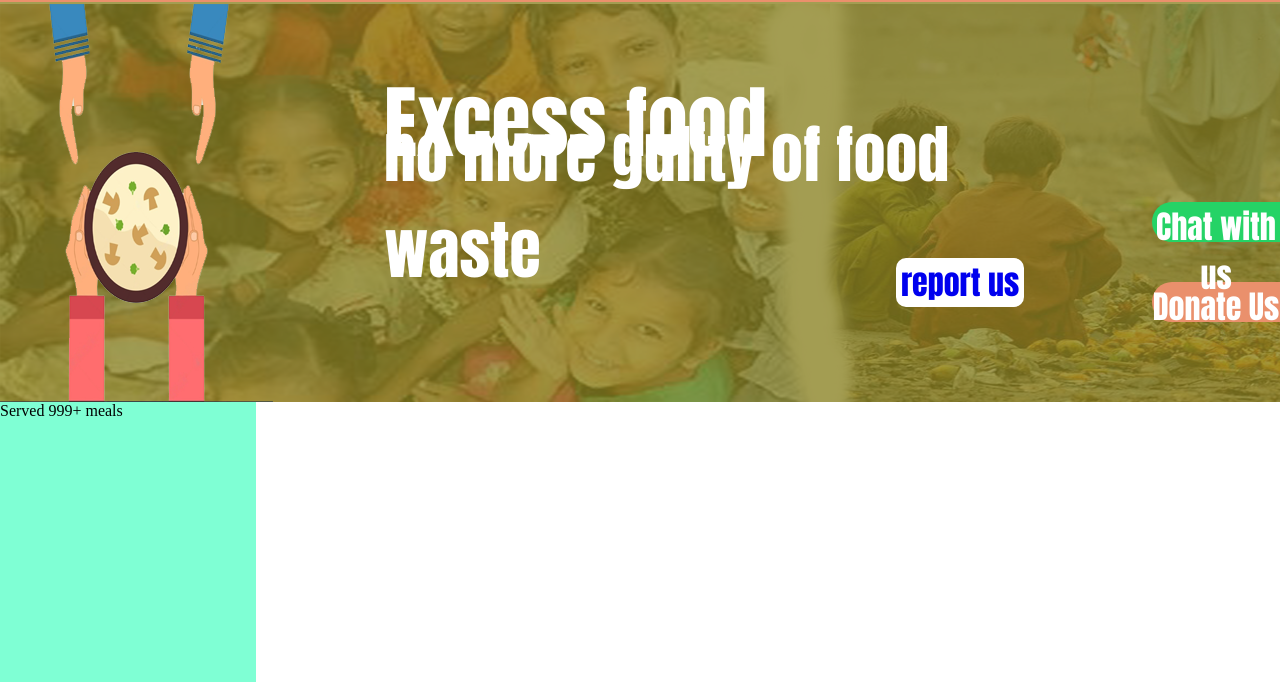
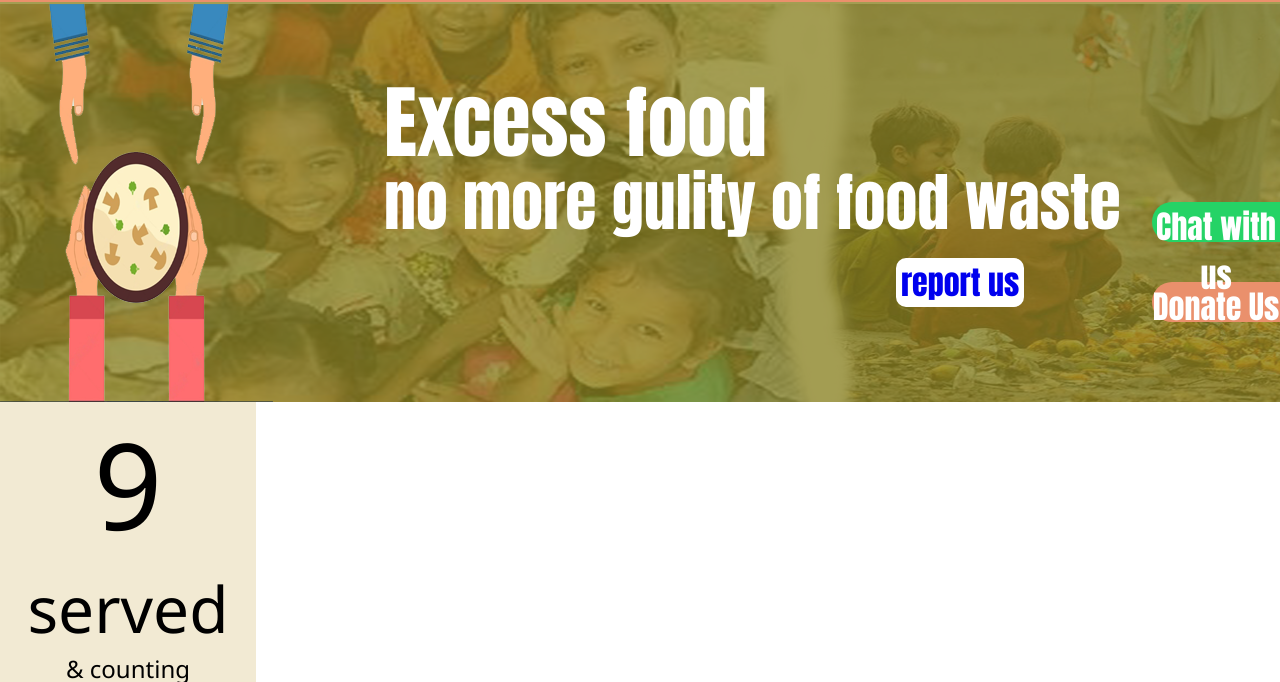
Before and after one commit to Nagamanikanta-manam/CSP, a plain HTML site: page home.html in a window 1280 px wide. Shown: the part 118-800 px from the top of the page. Drawn offline with Linux system fonts and the light colour scheme.

Commit message:
box changed

```diff
--- a/home.html
+++ b/home.html
@@ -77,7 +77,7 @@
             grid-template-rows:2vh 2vh 2vh 2vh 2vh 2vh 2vh 2vh 2vh 2vh ;
             position:absolute;
             bottom:-20vh;
-            background-color: rgb(114, 150, 157);
+            background-color: #F5F5F5;
 
           }
 
@@ -112,7 +112,7 @@
             }
 
             .head1{
-                grid-column:4/9;
+                grid-column:4/11;
                 grid-row:2;
                 font-size: 10vmin;
                 /*background-color: white;*/
@@ -120,7 +120,7 @@
                 align-self:center;
             }
             .head2{
-                grid-column:4/9;
+                grid-column:4/11;
                 grid-row:3;
                 font-size: 8vmin;
                /* background-color: white;*/
@@ -240,9 +240,25 @@
             position: absolute;
 
             top:65vh;
-            background-color: aquamarine;
+            background-color: #F2EAD3;
            }
 
+           #num{
+
+            font-size: 15vh;
+            font-family:'Segoe UI', Tahoma, Geneva, Verdana, sans-serif;
+            text-align: center;
+           }
+           #tag{
+            font-size: 8vh;
+            font-family:'Segoe UI', Tahoma, Geneva, Verdana, sans-serif;
+            text-align: center;
+           }
+           #tag2{
+            font-size: 3vh;
+            font-family:'Segoe UI', Tahoma, Geneva, Verdana, sans-serif;
+            text-align: center;
+           }
           </style>
     </head>
     <body>
@@ -262,8 +278,10 @@
         </div>
         <div class="donate"><a href="">Donate Us</a></div>
         <div class="Chat"><a href="">Chat with us</a></div>
-        <div class="box">Served 999+
-          meals
+        <div class="box"><p id="num">9</p>
+          <p id="tag">served</p>
+          <p id="tag2">& counting</p>
+
         </div>
     </body>
     <fotter>
```
